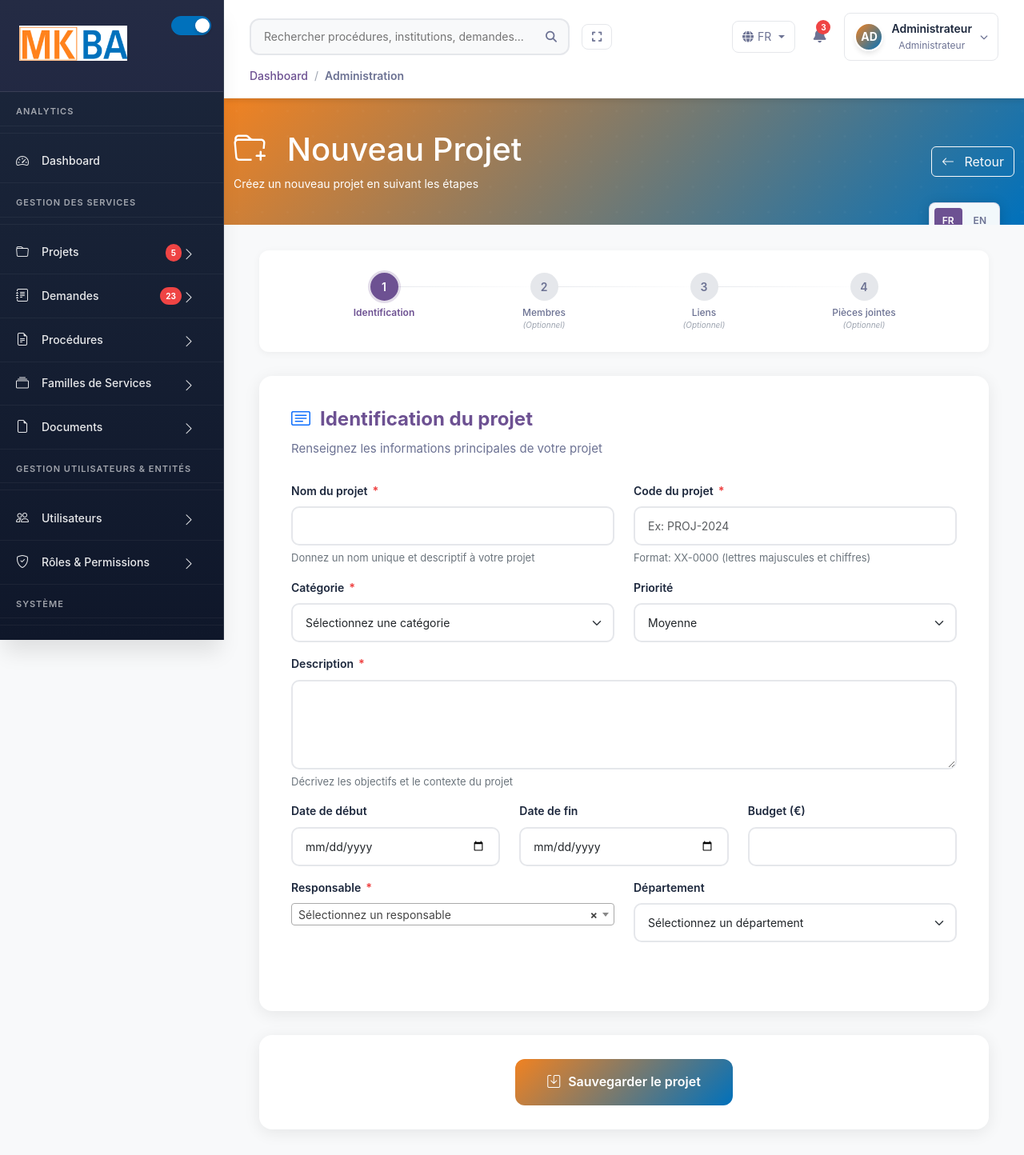
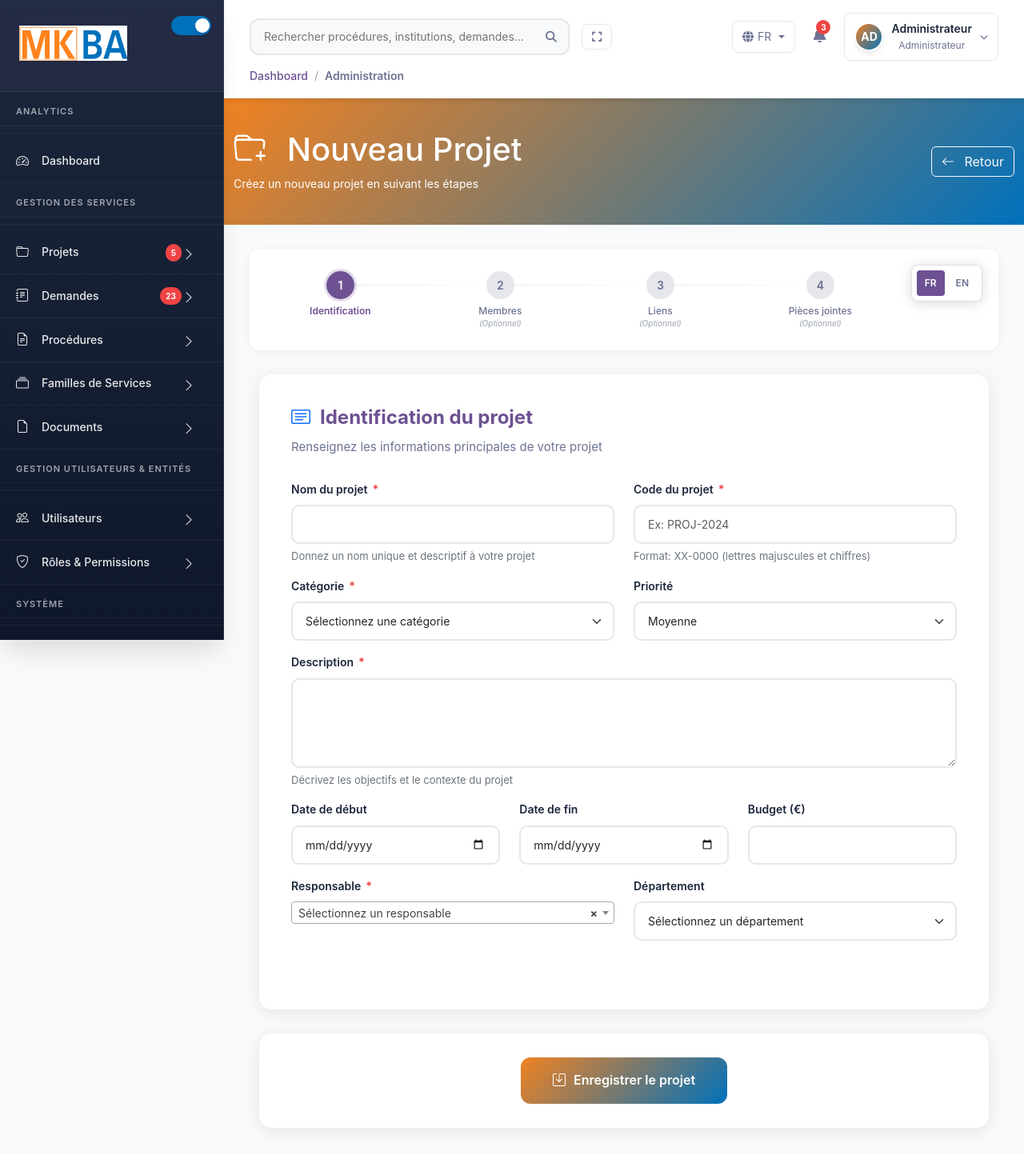
Before and after one commit to Philippeme/mkgov-bo, a Symfony app: template templates/admin/project/new.html.twig in a window 1280 px wide. Shown: the whole page at 80% size. After the commit the page ends 1419 px from the top, so only its background shows below. Run offline with Twig, Linux system fonts and the light colour scheme; the template is opened without the code that fills it, so the values that code supplies are empty; style sheets or scripts are compiled from the project's sources; some libraries are stand-ins or nearby versions.

Commit message:
Fourth commit

```diff
--- a/templates/admin/project/new.html.twig
+++ b/templates/admin/project/new.html.twig
@@ -28,9 +28,10 @@
             background: var(--mk-gradient-primary);
             color: white;
             padding: 2.5rem 0;
-            margin: -2rem -2rem 2rem -2rem;
+            margin: -2rem -2rem 0 -2rem;
             position: relative;
             overflow: hidden;
+            z-index: 50; /* Passe sous le header principal */
         }
 
         .project-form-header::before {
@@ -44,18 +45,27 @@
             opacity: 0.3;
         }
 
-        /* ========== NAVIGATION PAR ÉTAPES (VERSION FINE ET ÉLÉGANTE) ========== */
+        /* ========== NAVIGATION PAR ÉTAPES STICKY AVEC BOUTON LANGUE ========== */
         .steps-navigation {
+            display: flex;
+            justify-content: space-between;
+            align-items: flex-start;
+            padding: 20px 0;
+            margin: 30px 0 0 0;
+            background: white;
+            border-radius: 12px;
+            box-shadow: 0 2px 10px rgba(0,0,0,0.05);
+            position: sticky;
+            top: 123px; /* Position sous le header principal (hauteur approximative du header admin) */
+            z-index: 98; /* Entre le header principal et le contenu */
+            overflow: hidden;
+        }
+
+        .steps-container {
             display: flex;
             justify-content: center;
             align-items: flex-start;
-            padding: 20px 0;
-            margin-bottom: 30px;
-            background: white;
-            border-radius: 12px;
-            box-shadow: 0 2px 10px rgba(0,0,0,0.05);
-            position: relative;
-            overflow: hidden;
+            flex: 1;
         }
 
         .step-item {
@@ -140,12 +150,8 @@
             line-height: 1.1;
         }
 
-        /* ========== BOUTON DE TRADUCTION REPOSITIONNÉ ========== */
+        /* ========== BOUTON DE TRADUCTION DANS LA NAVIGATION ========== */
         .language-switcher {
-            position: absolute;
-            top: 130px;
-            right: 30px;
-            z-index: 50;
             background: rgba(255, 255, 255, 0.95);
             backdrop-filter: blur(10px);
             border-radius: 8px;
@@ -154,6 +160,8 @@
             display: flex;
             gap: 4px;
             border: 1px solid rgba(109, 81, 146, 0.2);
+            margin-right: 20px;
+            flex-shrink: 0;
         }
 
         .lang-btn {
@@ -177,37 +185,20 @@
             background: var(--mk-light);
         }
 
-        /* ========== INDICATEUR DE LANGUE ========== */
-        .language-info {
-            background: rgba(109, 81, 146, 0.1);
-            border: 1px solid rgba(109, 81, 146, 0.2);
-            border-radius: 8px;
-            padding: 12px 16px;
-            margin-bottom: 20px;
-            display: flex;
-            align-items: center;
-            gap: 10px;
-        }
-
-        .language-info i {
-            color: var(--mk-primary);
-            font-size: 18px;
-        }
-
-        .language-info-text {
-            font-size: 14px;
-            color: var(--mk-dark);
-        }
-
-        /* ========== CONTENU DES ÉTAPES ========== */
+        /* ========== CONTENU DES ÉTAPES AVEC ESPACEMENT ========== */
         .form-steps-container {
             background: white;
             border-radius: 16px;
             box-shadow: 0 4px 20px rgba(0,0,0,0.08);
             padding: 40px;
-            margin-bottom: 30px;
+            margin: 30px 0; /* Marge pour séparer de la navigation */
             min-height: 400px;
             position: relative;
+        }
+
+        /* Espacement supplémentaire pour le premier élément après la navigation */
+        .main-content-wrapper {
+            padding-top: 0; /* Pas de padding supplémentaire car la navigation est sticky */
         }
 
         .form-step {
@@ -458,7 +449,7 @@
             transform: scale(1.05);
         }
 
-        /* ========== BOUTON SAUVEGARDER UNIQUE ========== */
+        /* ========== BOUTON ENREGISTRER UNIQUE ========== */
         .save-button-container {
             display: flex;
             justify-content: center;
@@ -492,6 +483,18 @@
         @media (max-width: 768px) {
             .steps-navigation {
                 padding: 15px 10px;
+                flex-direction: column;
+                gap: 15px;
+            }
+
+            .steps-container {
+                order: 2;
+            }
+
+            .language-switcher {
+                order: 1;
+                margin-right: 0;
+                align-self: flex-end;
             }
 
             .step-label {
@@ -508,16 +511,26 @@
                 padding: 20px;
             }
 
-            .language-switcher {
-                top: 10px;
-                right: 15px;
-                padding: 4px;
-            }
-
             .lang-btn {
                 padding: 4px 8px;
                 font-size: 11px;
             }
+        }
+
+        /* ========== EFFET SCROLL POUR LA NAVIGATION ========== */
+        .scroll-indicator {
+            position: absolute;
+            bottom: -3px;
+            left: 0;
+            width: 0;
+            height: 3px;
+            background: var(--mk-gradient-primary);
+            transition: width 0.3s ease;
+            border-radius: 0 2px 2px 0;
+        }
+
+        .steps-navigation.scrolled .scroll-indicator {
+            width: 100%;
         }
     </style>
 {% endblock %}
@@ -525,11 +538,6 @@
 {% block body %}
 <!-- Header -->
 <div class="project-form-header">
-    <!-- Switch de langue repositionné -->
-    <div class="language-switcher">
-        <button class="lang-btn active" data-lang="fr">FR</button>
-        <button class="lang-btn" data-lang="en">EN</button>
-    </div>
 
     <div class="container-fluid position-relative">
         <div class="row align-items-center">
@@ -550,10 +558,11 @@
     </div>
 </div>
 
-<div class="container-fluid">
+<!-- Navigation par étapes avec bouton de langue intégré -->
+<div class="steps-navigation" id="stepsNavigation">
+    <div class="scroll-indicator"></div>
 
-    <!-- Navigation par étapes -->
-    <div class="steps-navigation">
+    <div class="steps-container">
         <div class="step-item active" data-step="1">
             <button type="button" class="step-button" data-step-btn="1">
                 <div class="step-number">
@@ -593,6 +602,15 @@
             </button>
         </div>
     </div>
+
+    <!-- Bouton de langue repositionné à droite de la navigation -->
+    <div class="language-switcher">
+        <button class="lang-btn active" data-lang="fr">FR</button>
+        <button class="lang-btn" data-lang="en">EN</button>
+    </div>
+</div>
+
+<div class="container-fluid main-content-wrapper">
 
     <!-- Formulaire -->
     <form id="projectForm" method="post" enctype="multipart/form-data" novalidate>
@@ -874,11 +892,11 @@
             </div>
         </div>
 
-        <!-- Bouton Sauvegarder unique -->
+        <!-- Bouton Enregistrer unique -->
         <div class="save-button-container">
             <button type="submit" class="btn-save-project" id="btnSaveProject">
                 <i class="bi-save"></i>
-                Sauvegarder le projet
+                Enregistrer le projet
             </button>
         </div>
 
@@ -916,7 +934,7 @@
             setLanguage(savedLang);
         }
 
-        // ========== GESTION DES ÉTAPES SIMPLIFIÉE ==========
+        // ========== GESTION DES ÉTAPES SANS DÉFILEMENT ==========
         function goToStep(step) {
             // Retirer l'état actif de toutes les étapes
             document.querySelectorAll('[data-step]').forEach(stepItem => {
@@ -932,8 +950,7 @@
             document.querySelector(`[data-step-content="${currentStep}"]`).classList.add('active');
             document.querySelector(`[data-step="${currentStep}"]`).classList.add('active');
 
-            // Scroll vers le haut
-            window.scrollTo({ top: 0, behavior: 'smooth' });
+
         }
 
         // ========== EVENT LISTENERS ==========
@@ -1173,7 +1190,7 @@
                 formData.append('files[]', file);
             });
 
-            showNotification('Projet sauvegardé avec succès!', 'success');
+            showNotification('Projet enregistré avec succès!', 'success');
 
             // Redirection après succès
             setTimeout(() => {
```
Also changed, not shown: templates/admin/document/index.html.twig (+4 -4 lines).
